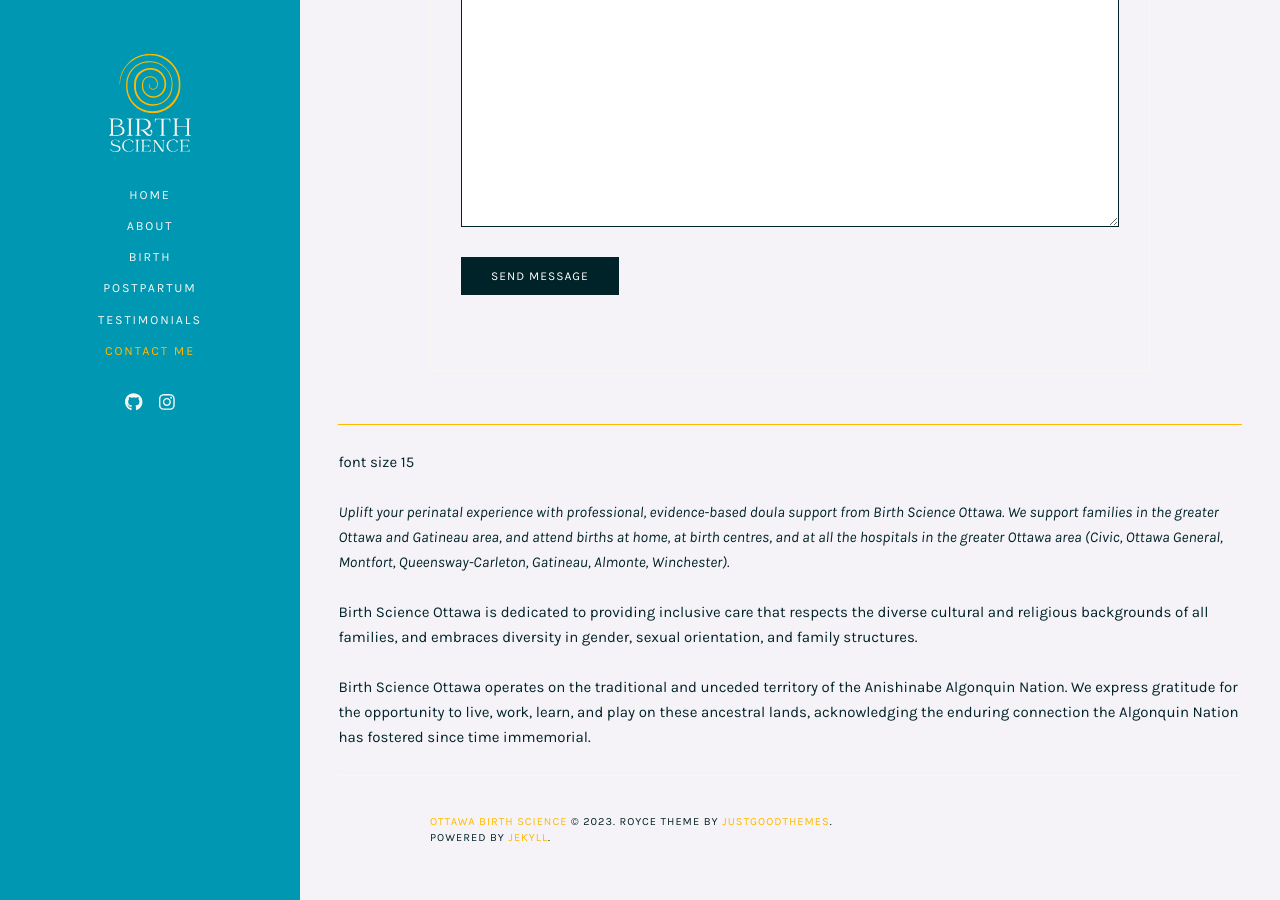
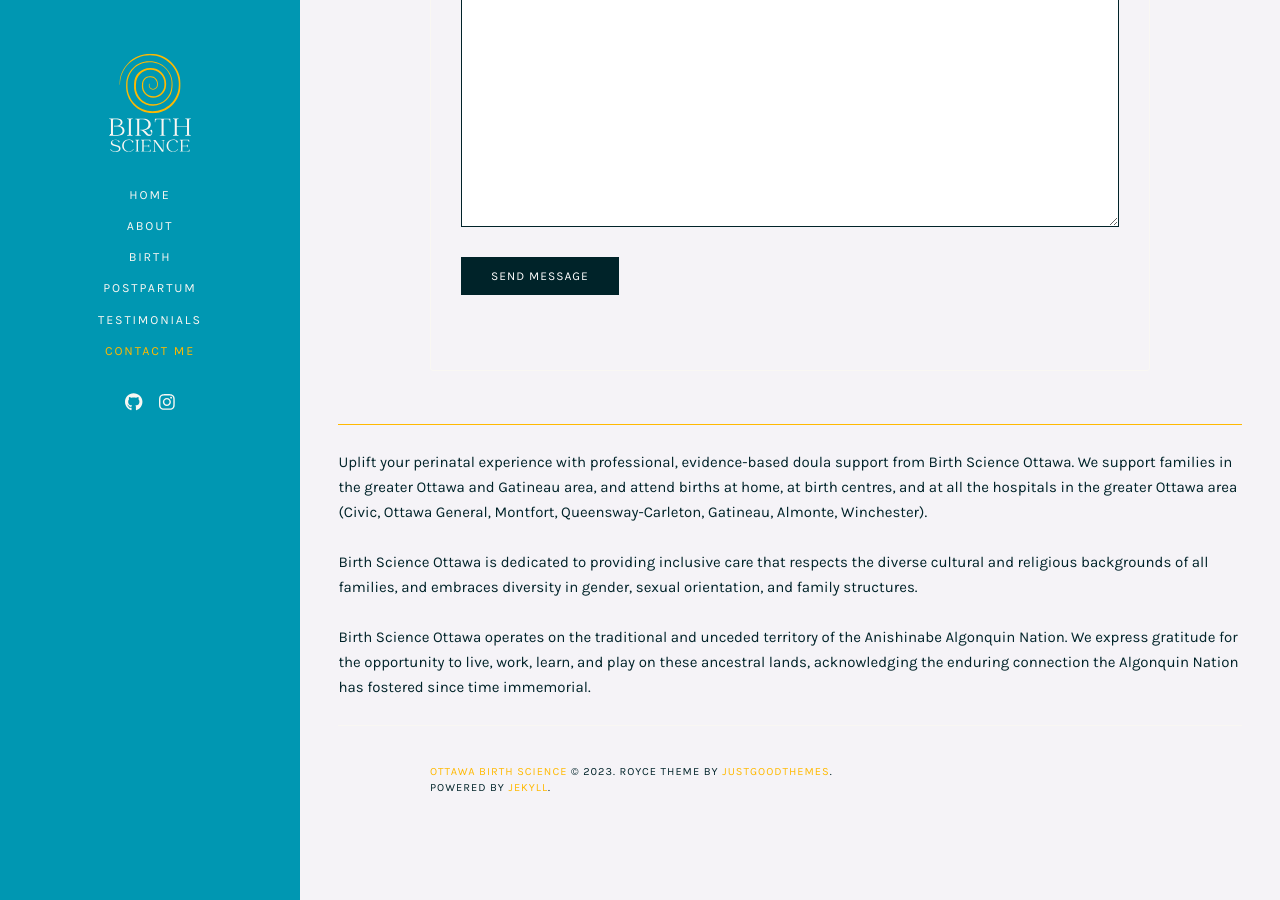
Before and after one commit to mch3rry/mypage, a Jekyll site: the page built from contact.html, in a window 1280 px wide and 900 px high, scrolled down 517 px. Built offline with Jekyll 4.4.1, drawn with Linux system fonts in a browser that asks for light colours.

Commit message:
Update contact.html

```diff
--- a/contact.html
+++ b/contact.html
@@ -58,8 +58,8 @@
 <footer>
 
 <hr style="height:1px;border-width:0;color:#ffb901;background-color:#ffb901">
-<p>font size 15</p>
-<p><i>Uplift your perinatal experience with professional, evidence-based doula support from Birth Science Ottawa. We support families in the greater Ottawa and Gatineau area, and attend births at home, at birth centres, and at all the hospitals in the greater Ottawa area (Civic, Ottawa General, Montfort, Queensway-Carleton, Gatineau, Almonte, Winchester).</i></p>
+
+<p>Uplift your perinatal experience with professional, evidence-based doula support from Birth Science Ottawa. We support families in the greater Ottawa and Gatineau area, and attend births at home, at birth centres, and at all the hospitals in the greater Ottawa area (Civic, Ottawa General, Montfort, Queensway-Carleton, Gatineau, Almonte, Winchester).</p>
 
 <p>Birth Science Ottawa is dedicated to providing inclusive care that respects the diverse cultural and religious backgrounds of all families, and embraces diversity in gender, sexual orientation, and family structures.</p>
 
```
